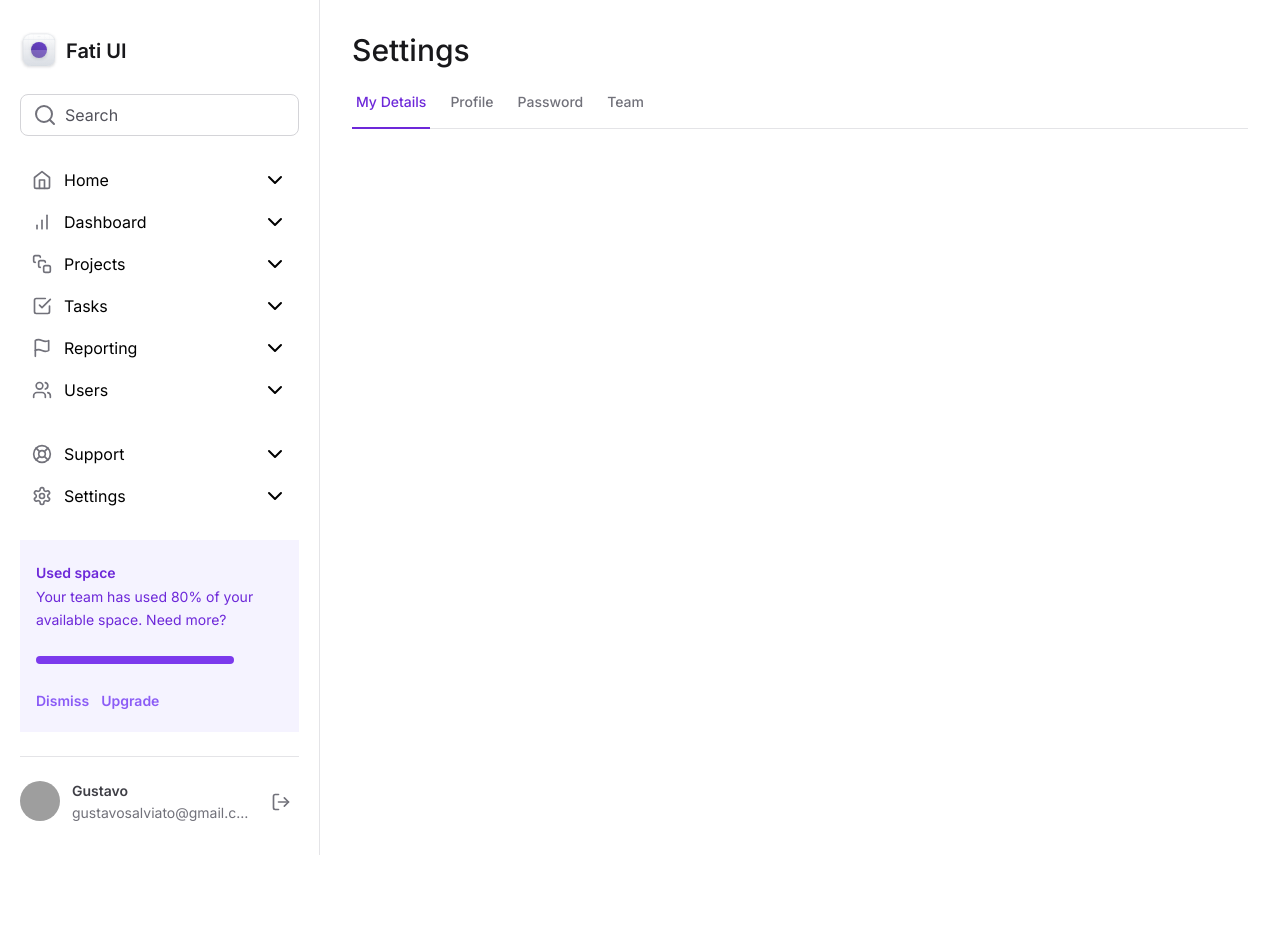
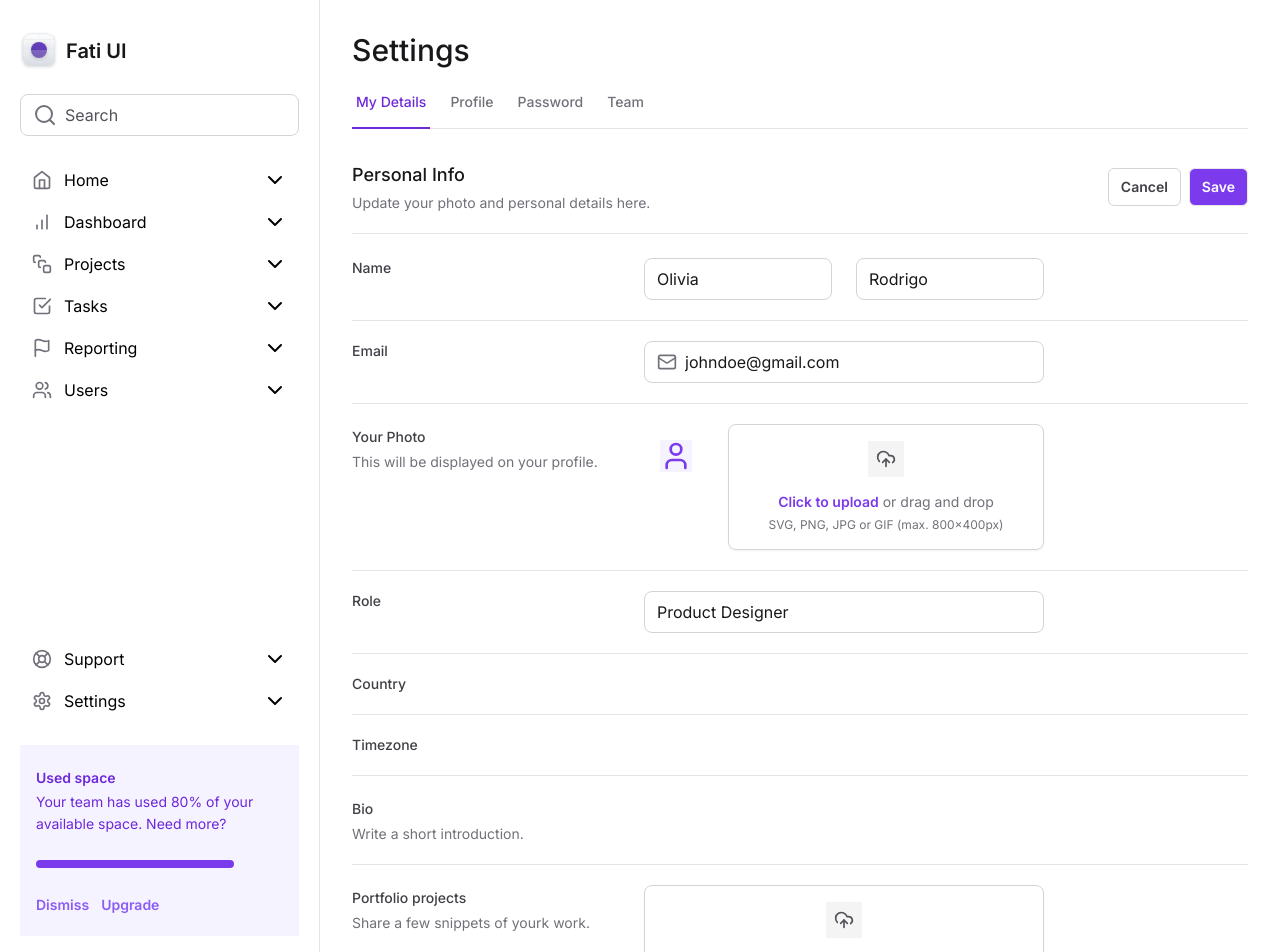
Before and after one commit to gustavosalviato/tailwind-master, a Next.js app: page / in a window 1280 px wide. Shown: the top 952 px of the page. Before the commit the page ends 855 px from the top, so only its background shows below. Built offline with nearby package versions, Linux system fonts and the light colour scheme; grey boxes are pictures that could not be loaded.

Commit message:
chore: FileInput Component

```diff
--- a/src/app/page.tsx
+++ b/src/app/page.tsx
@@ -1,4 +1,7 @@
 import { SettingsTabs } from '@/components/SettingsTabs'
+import * as Input from '@/components/Input'
+import { Mail } from 'lucide-react'
+import * as InputFile from '@/components/Form/FileInput'
 
 export default function Home() {
   return (
@@ -6,6 +9,137 @@ export default function Home() {
       <h1 className="mb-6 text-3xl font-medium text-zinc-900">Settings</h1>
 
       <SettingsTabs />
+
+      <div className="mt-8 flex items-center justify-between border-b border-zinc-200 pb-5">
+        <div className="space-y-1">
+          <h2 className="text-lg font-medium text-zinc-900">Personal Info</h2>
+          <p className="text-sm text-zinc-500">
+            Update your photo and personal details here.
+          </p>
+        </div>
+
+        <div className="flex items-center gap-2">
+          <button
+            type="button"
+            className="rounded-md border border-zinc-300 px-3 py-2 text-sm font-semibold text-zinc-700 transition-colors duration-300 hover:bg-zinc-50"
+          >
+            Cancel
+          </button>
+          <button
+            form="formSubmit"
+            type="submit"
+            className="rounded-md border bg-violet-600 px-3 py-2 text-sm font-semibold text-white transition-colors duration-300 hover:bg-violet-500            "
+          >
+            Save
+          </button>
+        </div>
+      </div>
+
+      <form
+        id="formSubmit"
+        className="mt-6 flex w-full flex-col space-y-5 divide-y divide-zinc-200"
+      >
+        <div className="grid grid-cols-form gap-3">
+          <label
+            htmlFor="firstName"
+            className="text-sm font-medium text-zinc-700"
+          >
+            Name
+          </label>
+
+          <div className="grid grid-cols-2 gap-6">
+            <Input.Root>
+              <Input.Control id="firstName" defaultValue="Olivia" />
+            </Input.Root>
+
+            <Input.Root>
+              <Input.Control defaultValue="Rodrigo" />
+            </Input.Root>
+          </div>
+        </div>
+
+        <div className="grid grid-cols-form gap-3 pt-5">
+          <label className="text-sm font-medium text-zinc-700">Email</label>
+
+          <Input.Root>
+            <Input.Prefix>
+              <Mail size={20} className="text-zinc-500" />
+            </Input.Prefix>
+            <Input.Control
+              placeholder="email"
+              defaultValue="johndoe@gmail.com"
+            />
+          </Input.Root>
+
+          <div />
+        </div>
+
+        <div className="grid grid-cols-form gap-3 pt-5">
+          <div className="space-y-1">
+            <span className="text-sm font-medium text-zinc-700">
+              Your Photo
+            </span>
+
+            <p className="text-sm text-zinc-500">
+              This will be displayed on your profile.
+            </p>
+          </div>
+
+          <InputFile.Root className="flex items-start gap-5">
+            <InputFile.ImagePreview />
+            <InputFile.Trigger />
+            <InputFile.Control />
+          </InputFile.Root>
+          <div />
+        </div>
+
+        <div className="grid grid-cols-form gap-3 pt-5">
+          <label className="text-sm font-medium text-zinc-700">Role</label>
+
+          <Input.Root>
+            <Input.Control placeholder="Role" defaultValue="Product Designer" />
+          </Input.Root>
+        </div>
+
+        <div className="grid grid-cols-form gap-3 pt-5">
+          <label className="text-sm font-medium text-zinc-700">Country</label>
+
+          <div />
+        </div>
+
+        <div className="grid grid-cols-form gap-3 pt-5">
+          <label className="text-sm font-medium text-zinc-700">Timezone</label>
+
+          <div />
+        </div>
+
+        <div className="grid grid-cols-form gap-3 pt-5">
+          <div className="space-y-1">
+            <span className="text-sm font-medium text-zinc-700">Bio</span>
+            <p className="text-sm text-zinc-500">Write a short introduction.</p>
+          </div>
+
+          <div />
+        </div>
+
+        <div className="grid grid-cols-form gap-3 pt-5">
+          <div className="space-y-1">
+            <span className="text-sm font-medium text-zinc-700">
+              Portfolio projects
+            </span>
+            <p className="text-sm text-zinc-500">
+              Share a few snippets of yourk work.
+            </p>
+          </div>
+
+          <InputFile.Root className="flex items-start gap-5">
+            <InputFile.Trigger />
+            <InputFile.Control />
+          </InputFile.Root>
+
+          <div />
+        </div>
+      </form>
     </>
   )
 }
--- /dev/null
+++ b/src/components/Form/FileInput/Control.tsx
@@ -0,0 +1,6 @@
+import { ComponentProps } from 'react'
+
+export type ControlProps = ComponentProps<'input'>
+export function Control(props: ControlProps) {
+  return <input type="file" className="sr-only" id="photo" {...props} />
+}
--- /dev/null
+++ b/src/components/Form/FileInput/ImagePreview.tsx
@@ -0,0 +1,9 @@
+import { User } from 'lucide-react'
+
+export function ImagePreview() {
+  return (
+    <div className="flex h-16 w-16 items-center justify-center">
+      <User size={32} className="bg-violet-50 text-violet-600" />
+    </div>
+  )
+}
--- /dev/null
+++ b/src/components/Form/FileInput/Root.tsx
@@ -0,0 +1,7 @@
+import { ComponentProps } from 'react'
+
+type RootProps = ComponentProps<'div'>
+
+export function Root(props: RootProps) {
+  return <div {...props} />
+}
--- /dev/null
+++ b/src/components/Form/FileInput/Trigger.tsx
@@ -0,0 +1,26 @@
+import { UploadCloud } from 'lucide-react'
+
+export function Trigger() {
+  return (
+    <label
+      htmlFor="photo"
+      className="hover:bg-violet-25 group flex flex-1 cursor-pointer flex-col items-center gap-3 rounded-lg border border-zinc-300 px-6 py-4 text-center text-zinc-500 shadow-sm hover:border-violet-200 hover:text-violet-500"
+    >
+      <div className="flex items-center justify-center bg-zinc-100 p-2">
+        <UploadCloud size={20} className="text-zinc-600" />
+      </div>
+
+      <div className="space-y-1">
+        <span className="text-sm text-zinc-500">
+          <span className="text-sm font-semibold text-violet-600">
+            Click to upload
+          </span>{' '}
+          or drag and drop
+        </span>
+        <p className="text-xs text-zinc-500">
+          SVG, PNG, JPG or GIF (max. 800x400px)
+        </p>
+      </div>
+    </label>
+  )
+}
--- /dev/null
+++ b/src/components/Form/FileInput/index.tsx
@@ -0,0 +1,6 @@
+import { Control } from './Control'
+import { ImagePreview } from './ImagePreview'
+import { Trigger } from './Trigger'
+import { Root } from './Root'
+
+export { Control, ImagePreview, Trigger, Root }
--- a/tailwind.config.ts
+++ b/tailwind.config.ts
@@ -9,8 +9,9 @@ const config: Config = {
   theme: {
     extend: {
       gridTemplateColumns: {
-        'app': 'minmax(18rem, 20rem) 1fr'
-      }
+        app: 'minmax(18rem, 20rem) 1fr',
+        form: 'minmax(7.5rem, 17.5rem) minmax(25rem, 1fr) minmax(0, 15rem)',
+      },
     },
   },
   plugins: [],
```
